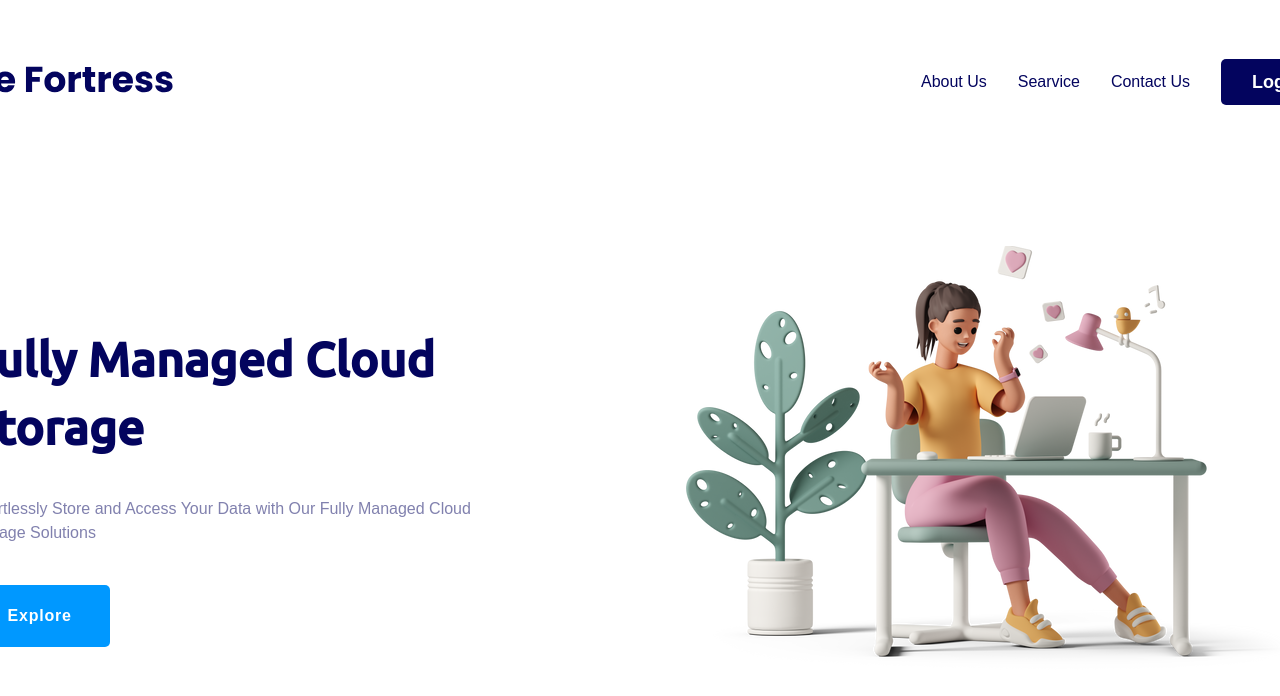
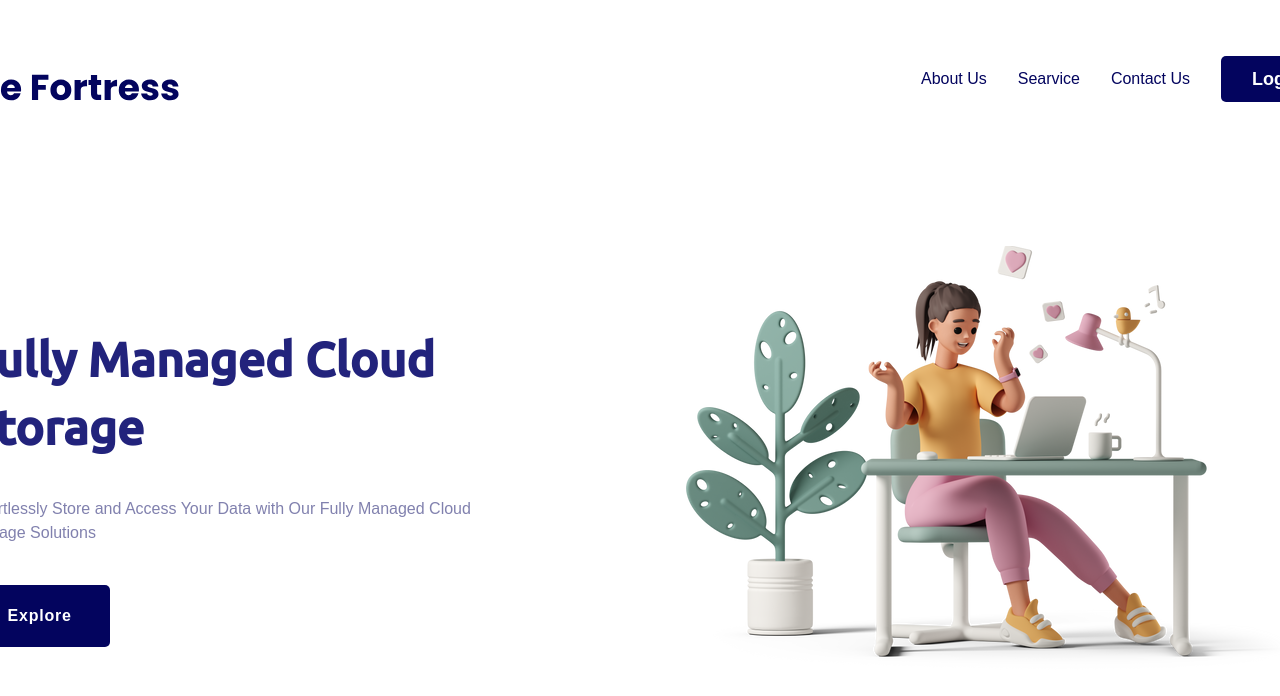
Before and after one commit to EL-Gazoly/FileFortress, a React (Create React App) app in the folder frontend/: page / in a window 1280 px wide. Shown: the top 696 px of the page. Built offline with nearby package versions, Linux system fonts and the light colour scheme; a web font is replaced by a local one.

Commit message:
adjusted the page logo and styles in the landing page

```diff
--- a/frontend/src/pages/Landing/Landing.css
+++ b/frontend/src/pages/Landing/Landing.css
@@ -39,7 +39,7 @@
     font-size: 48px;
     line-height: 68px;
 
-    color: #03045E;
+    color: #22237C;
 
     flex: none; /* it prevents the element from growing or shrinking */
     order: 0; /* this is the order in which the element will appear */
@@ -75,7 +75,7 @@
 
     gap: 10px;
 
-    background-color: #0098FF;
+    background-color: #03045E;
     border: none;
     border-radius: 5px;
 
```
Also changed, not shown: frontend/src/assets/fileFortressLogo.svg.
